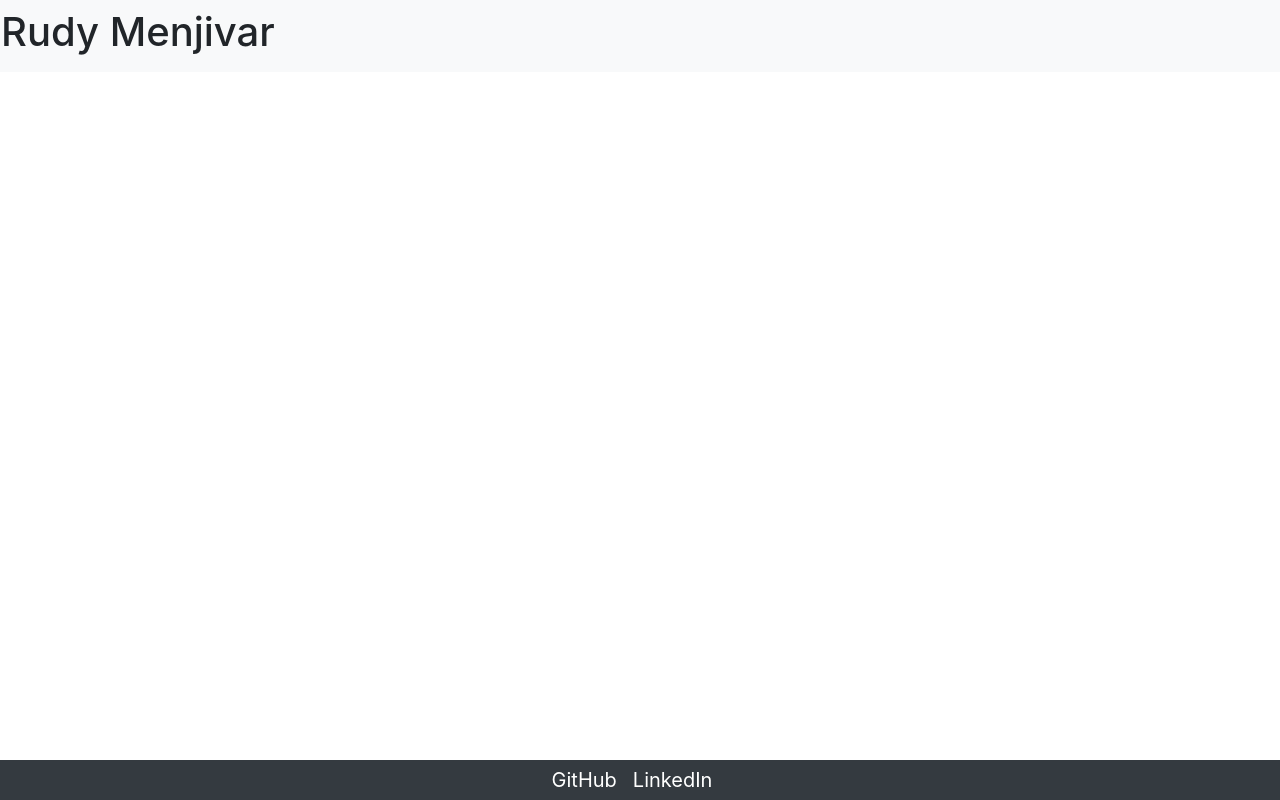
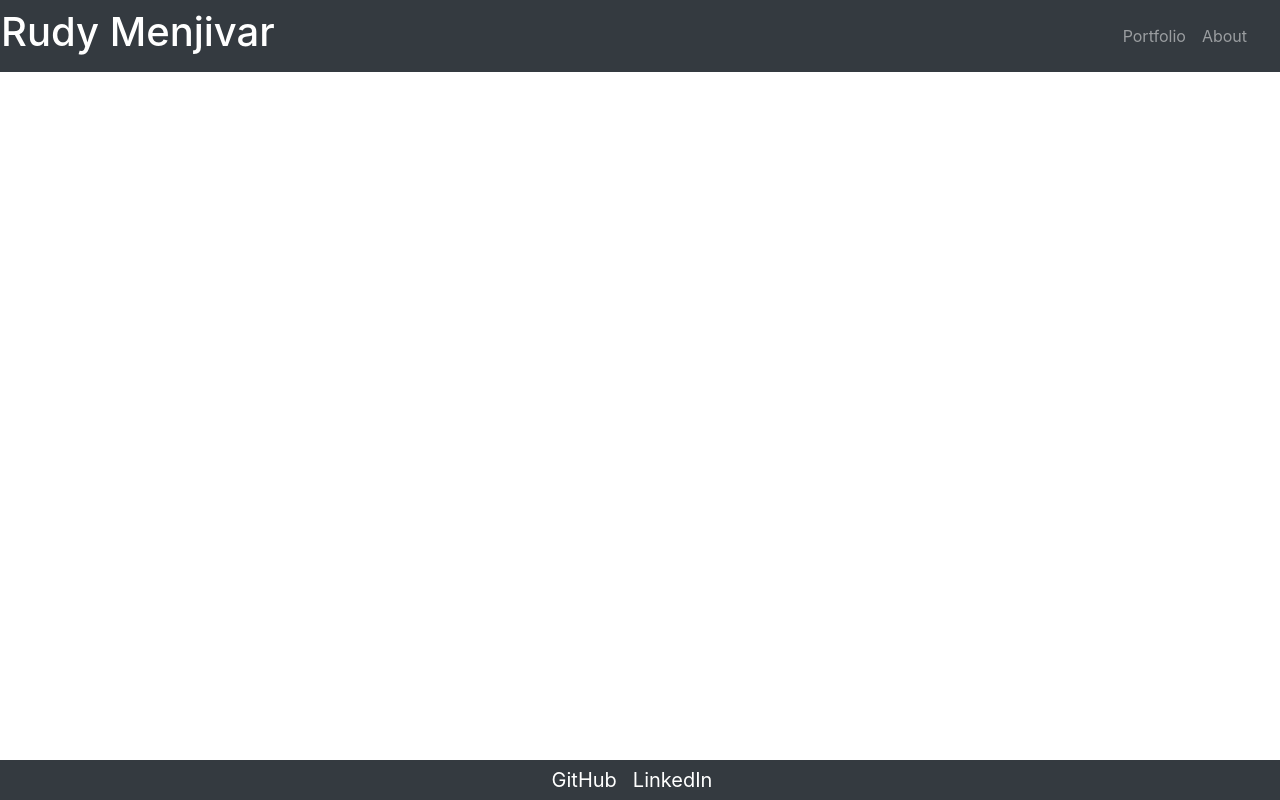
Before and after one commit to Rudy-Menjivar/portfolio, a React (Create React App) app: page / in a window 1280 px wide. Built offline with nearby package versions, Linux system fonts and the light colour scheme.

Commit message:
edited boostrap classes, and added portfolio and about nav items

```diff
--- a/src/components/Navbar/index.js
+++ b/src/components/Navbar/index.js
@@ -5,9 +5,24 @@ export default class Navbar extends Component {
   render() {
     return (
       <nav className=
-        "navbar navbar-expand navbar-light bg-light">
-        <div className="navbar-collapse row" id="navbarNav">
+        "navbar navbar-expand-lg navbar-dark bg-dark">
+        <div className=
+          "navbar-collapse row text-white"         id="navbarNav">
           <Header />
+          <ul class=
+            "navbar-nav ml-auto pr-4"
+            >
+            <li class="nav-item">
+              <a class="nav-link" href="">
+                Portfolio
+              </a>
+            </li>
+            <li class="nav-item">
+              <a class="nav-link" href="">
+                About
+              </a>
+            </li>
+          </ul>
         </div>
       </nav>
       )
```
